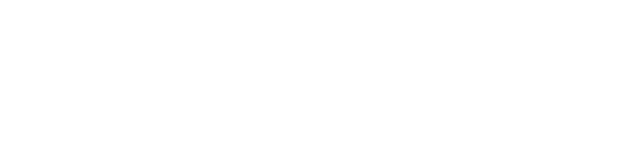
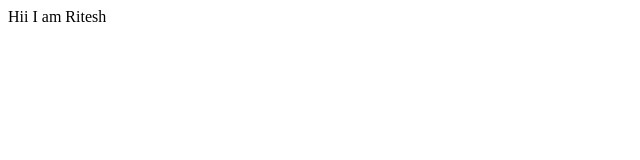
Before and after one commit to luckyriteshmalviya/Dynamic-List, a plain HTML site: page index.html in a window 1280 px wide. Shown: the whole page, without its empty margins (0-640 px from the left). Drawn offline with Linux system fonts and the light colour scheme.

Commit message:
added msg in html body

```diff
--- a/index.html
+++ b/index.html
@@ -7,6 +7,6 @@
     <title>My dynamic page</title>
 </head>
 <body>
-
+    Hii I am Ritesh
 </body>
 </html>
```
